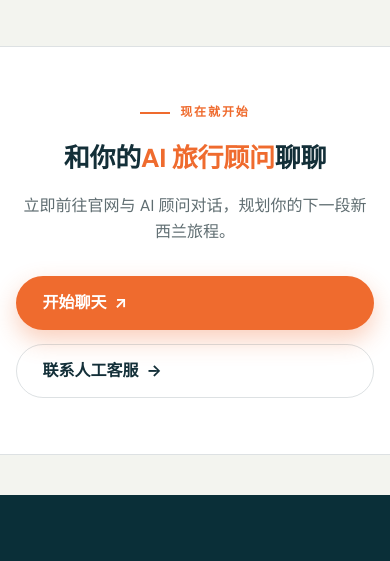
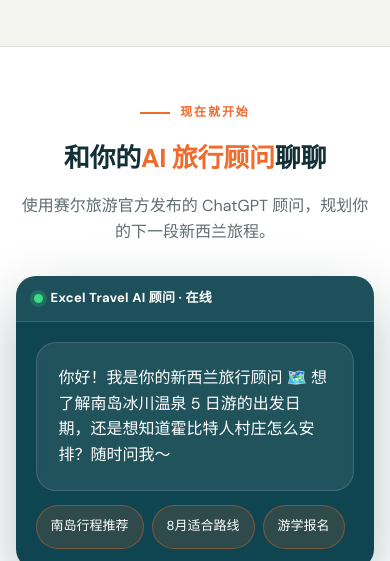
Before and after one commit to thirdmannz/exceltravel, a plain HTML site: page ai-travel-consultant.html in a window 390 px wide. Shown: the part 2095-2656 px from the top of the page. Drawn offline with Linux system fonts and the light colour scheme.

Commit message:
Fix mobile photo overflow, south hero hover z-index, AI chat panel

```diff
--- a/ai-travel-consultant.html
+++ b/ai-travel-consultant.html
@@ -133,11 +133,26 @@
         <div class="reveal">
           <p class="eyebrow" style="justify-content:center"><span class="eyebrow-line"></span>现在就开始</p>
           <h2 class="mt-2">和你的<em>AI 旅行顾问</em>聊聊</h2>
-          <p class="muted mt-2">立即前往官网与 AI 顾问对话，规划你的下一段新西兰旅程。</p>
+          <p class="muted mt-2">使用赛尔旅游官方发布的 ChatGPT 顾问，规划你的下一段新西兰旅程。</p>
+          <div class="ai-chat-panel mt-3">
+            <div class="ai-chat-head">
+              <span class="ai-chat-dot" aria-hidden="true"></span>
+              <span>Excel Travel AI 顾问 · 在线</span>
+            </div>
+            <div class="ai-chat-body">
+              <div class="ai-bubble">你好！我是你的新西兰旅行顾问 🗺️ 想了解南岛冰川温泉 5 日游的出发日期，还是想知道霍比特人村庄怎么安排？随时问我～</div>
+              <div class="chat-hint">
+                <button type="button" data-chat-chip data-q="南岛有哪些推荐行程？">南岛行程推荐</button>
+                <button type="button" data-chat-chip data-q="8月去新西兰适合什么路线？">8月适合路线</button>
+                <button type="button" data-chat-chip data-q="游学冬令营怎么报名？">游学报名</button>
+              </div>
+            </div>
+          </div>
           <div class="hero-actions mt-3" style="justify-content:center">
-            <a class="button button-orange" href="https://www.exceltravel.nz/ai-travel-consultant" target="_blank" rel="noopener">开始聊天 <span>↗</span></a>
+            <a class="button button-orange" href="https://chatgpt.com/g/g-8PheYK33c-new-zealand-travel-consultant" target="_blank" rel="noopener">在 ChatGPT 开启对话 <span>↗</span></a>
             <a class="button button-ghost" href="contact.html">联系人工客服 <span>→</span></a>
           </div>
+          <p class="muted mt-2" style="font-size:13px">原站 AI 顾问为 ChatGPT 官方分享应用；OpenAI 不允许第三方网站直接嵌入，点击按钮即前往官方对话页。</p>
         </div>
       </div>
     </section>
--- a/script.js
+++ b/script.js
@@ -265,4 +265,10 @@
   var params = new URLSearchParams(location.search);
   var slug = params.get('slug');
   if (slug) window.ETTourDetail(slug);
+
+  /* AI chat chips: open the official ChatGPT consultant */
+  var GPT_URL = 'https://chatgpt.com/g/g-8PheYK33c-new-zealand-travel-consultant';
+  document.querySelectorAll('[data-chat-chip]').forEach(function(btn){
+    btn.addEventListener('click', function(){ window.open(GPT_URL, '_blank', 'noopener'); });
+  });
 })();
--- a/styles.css
+++ b/styles.css
@@ -120,7 +120,7 @@ p{margin:0}
 .hero-photo figcaption{position:absolute;left:14px;bottom:12px;font-size:12px;color:rgba(255,255,255,.85);background:rgba(10,47,56,.55);padding:4px 10px;border-radius:999px;backdrop-filter:blur(6px)}
 .photo-north{top:6%;left:0;z-index:2}
 .photo-south{bottom:4%;right:0;z-index:1;width:58%}
-.hero-photo:hover{transform:translateY(-6px)}
+.hero-photo:hover{transform:translateY(-6px);z-index:5}
 .route-line{position:absolute;left:50%;top:0;bottom:0;width:200px;transform:translateX(-50%);opacity:.5}
 .hero-scroll{position:absolute;bottom:26px;left:50%;transform:translateX(-50%);z-index:2;font-size:12px;letter-spacing:.2em;color:rgba(255,255,255,.6);display:flex;flex-direction:column;align-items:center;gap:6px}
 .hero-scroll span{font-size:16px}
@@ -174,6 +174,7 @@ p{margin:0}
 
 /* ---------- 首页特色 ---------- */
 .featured{position:relative;border-radius:28px;overflow:hidden;aspect-ratio:21/9;display:flex;align-items:flex-end;isolation:isolate}
+.featured-tall{aspect-ratio:4/3;min-height:380px}
 .featured img{position:absolute;inset:0;width:100%;height:100%;object-fit:cover}
 .featured::after{content:"";position:absolute;inset:0;background:linear-gradient(180deg,transparent 20%,rgba(8,35,44,.9));z-index:1}
 .featured-overlay{position:relative;z-index:2;padding:48px;color:var(--white);max-width:560px}
@@ -226,6 +227,14 @@ p{margin:0}
 .ai-bubble .ai-msg{font-size:14px;color:rgba(255,255,255,.85);line-height:1.8}
 .chat-hint{display:flex;gap:8px;margin-top:14px;flex-wrap:wrap}
 .chat-hint span{font-size:12px;background:rgba(255,255,255,.12);border:1px solid rgba(255,255,255,.18);padding:6px 12px;border-radius:999px}
+.ai-chat-panel{max-width:520px;margin-inline:auto;text-align:left;border-radius:20px;overflow:hidden;background:var(--deep);color:var(--white);box-shadow:0 24px 60px rgba(8,35,44,.28)}
+.ai-chat-head{display:flex;align-items:center;gap:8px;padding:12px 18px;background:rgba(255,255,255,.06);border-bottom:1px solid rgba(255,255,255,.12);font-size:13px;font-weight:700;letter-spacing:.02em}
+.ai-chat-dot{width:9px;height:9px;border-radius:50%;background:#3ddc84;box-shadow:0 0 0 4px rgba(61,220,132,.2)}
+.ai-chat-body{padding:20px}
+.ai-chat-body .ai-bubble{background:rgba(255,255,255,.08);border-color:rgba(255,255,255,.14)}
+[data-chat-chip]{background:rgba(239,107,46,.14);border:1px solid rgba(239,107,46,.4);color:var(--white);font-size:13px;padding:8px 14px;border-radius:999px;transition:background .2s,transform .2s;touch-action:manipulation}
+[data-chat-chip]:hover{background:rgba(239,107,46,.28);transform:translateY(-1px)}
+[data-chat-chip]:active{transform:scale(.97)}
 
 /* ---------- 图库 ---------- */
 .gallery{display:grid;grid-template-columns:1.6fr 1fr 1fr;grid-auto-rows:210px;gap:14px}
@@ -335,6 +344,7 @@ button:disabled,.button[aria-disabled="true"]{cursor:not-allowed;opacity:.55;tra
    Purposeful touch affordances, safe tap targets, overflow guard.
    ============================================================ */
 @media (max-width:720px){
+  .featured-tall{aspect-ratio:auto;min-height:0;height:280px}
   :where(.header-actions,.hero-actions,.form-row,.newsletter){flex-wrap:wrap}
   :where(a,button,.button,.chip,[tabindex]){touch-action:manipulation;-webkit-tap-highlight-color:transparent}
   .header-actions .button-small{display:none}
```
Also changed, not shown: index.html (+1 -1 lines).
